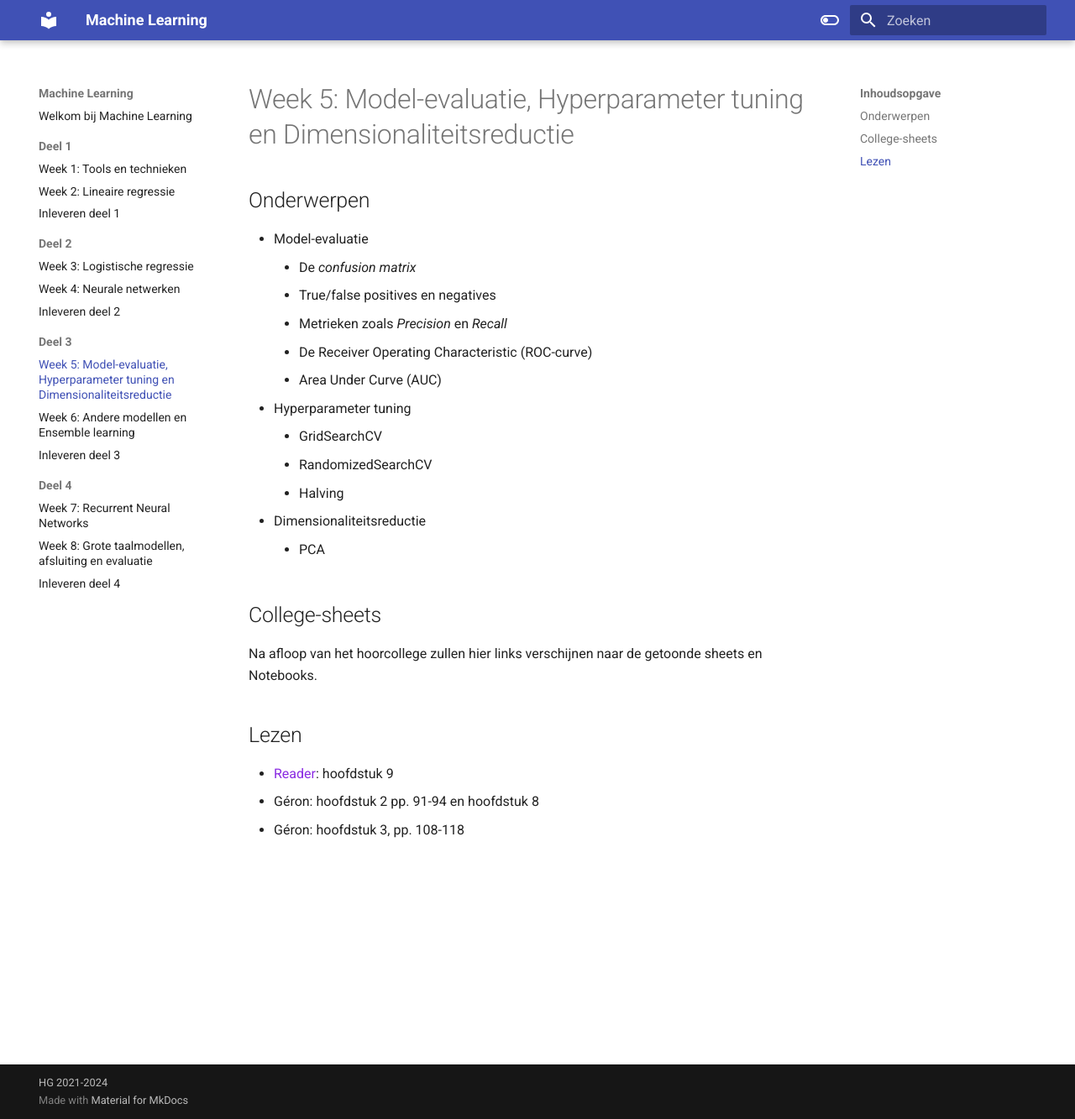
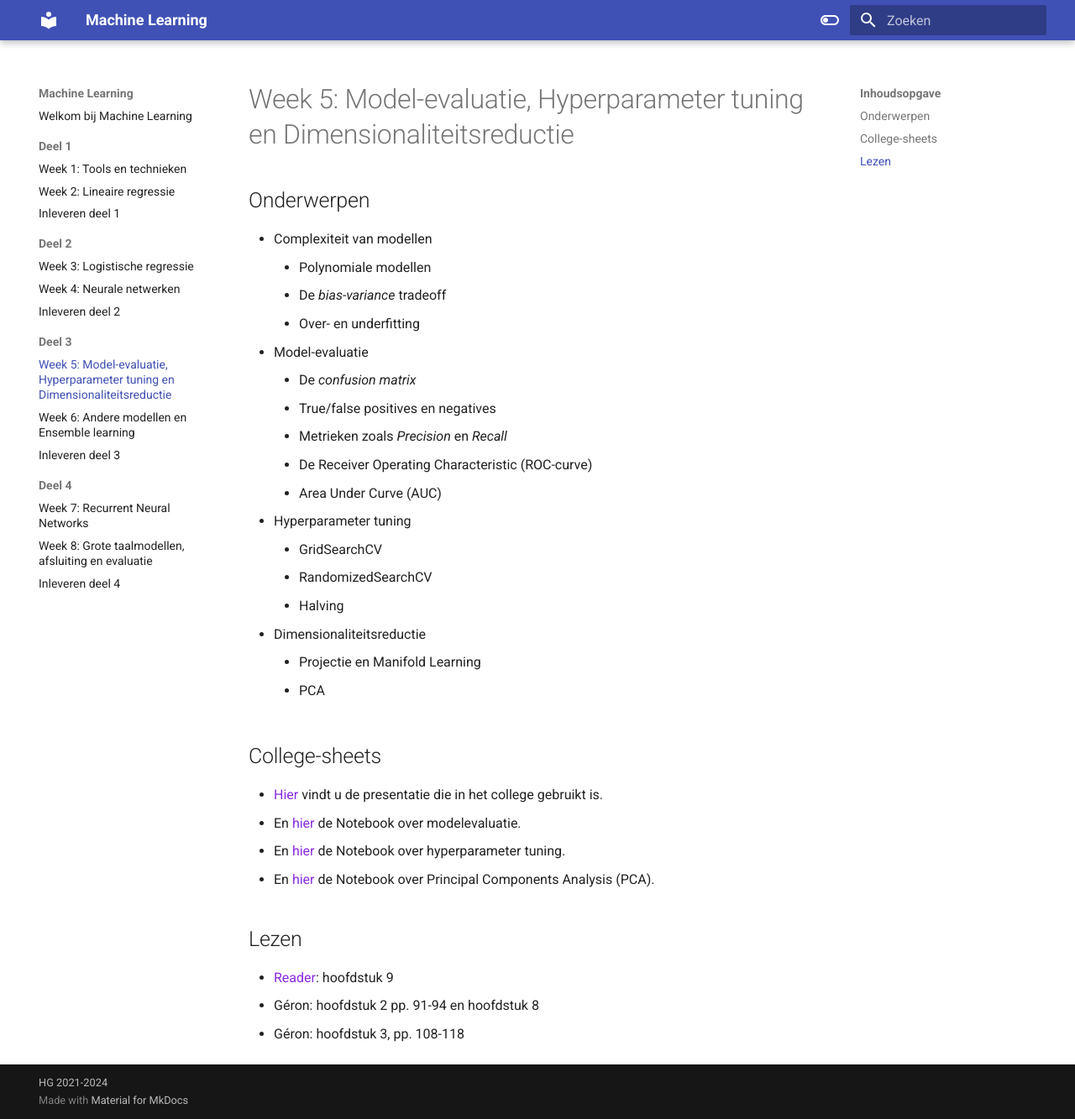
Before and after one commit to hanze-hbo-ict/Machine-Learning, an MkDocs documentation site: the page built from docs/deel3/week5.md, in a window 1280 px wide and 1333 px high. Shown: the whole window at 84% size. Built offline with MkDocs 1.6.1 and Material for MkDocs 9.7.7, drawn with Linux system fonts in a browser that asks for light colours.

Commit message:
Added links to week 5

```diff
--- a/docs/deel3/week5.md
+++ b/docs/deel3/week5.md
@@ -2,6 +2,10 @@
 
 ## Onderwerpen
 
+* Complexiteit van modellen
+    * Polynomiale modellen
+    * De _bias-variance_ tradeoff
+    * Over- en underfitting
 * Model-evaluatie
     * De _confusion matrix_
     * True/false positives en negatives
@@ -13,11 +17,15 @@
     * RandomizedSearchCV
     * Halving
 * Dimensionaliteitsreductie
+    * Projectie en Manifold Learning
     * PCA
 
 ## College-sheets
 
-Na afloop van het hoorcollege zullen hier links verschijnen naar de getoonde sheets en Notebooks.
+* [Hier](../lectures/wk5/ML_wk5_Modeleval_tuning-Dimred.pptx) vindt u de presentatie die in het college gebruikt is.
+* En [hier](../lectures/wk5/livecoding/Modelevaluatie.ipynb) de Notebook over modelevaluatie.
+* En [hier](../lectures/wk5/livecoding/Hyperparam_Tuning.ipynb) de Notebook over hyperparameter tuning.
+* En [hier](../lectures/wk5/livecoding/PCA.ipynb) de Notebook over Principal Components Analysis (PCA).
 
 ## Lezen
 
```
